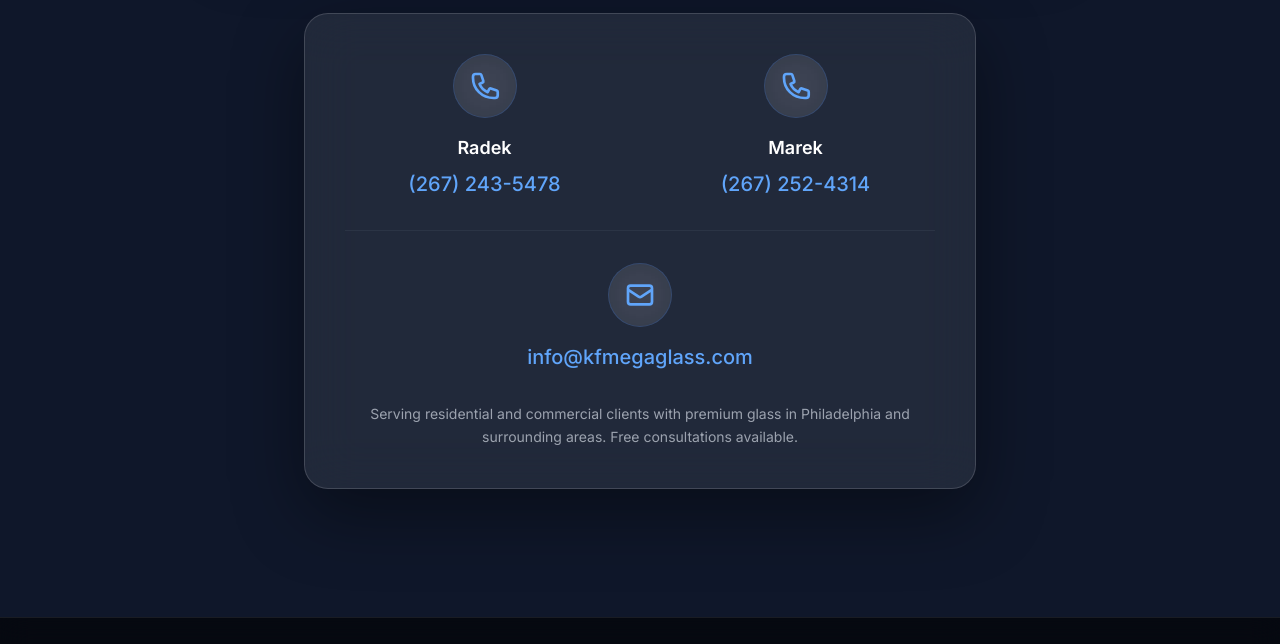
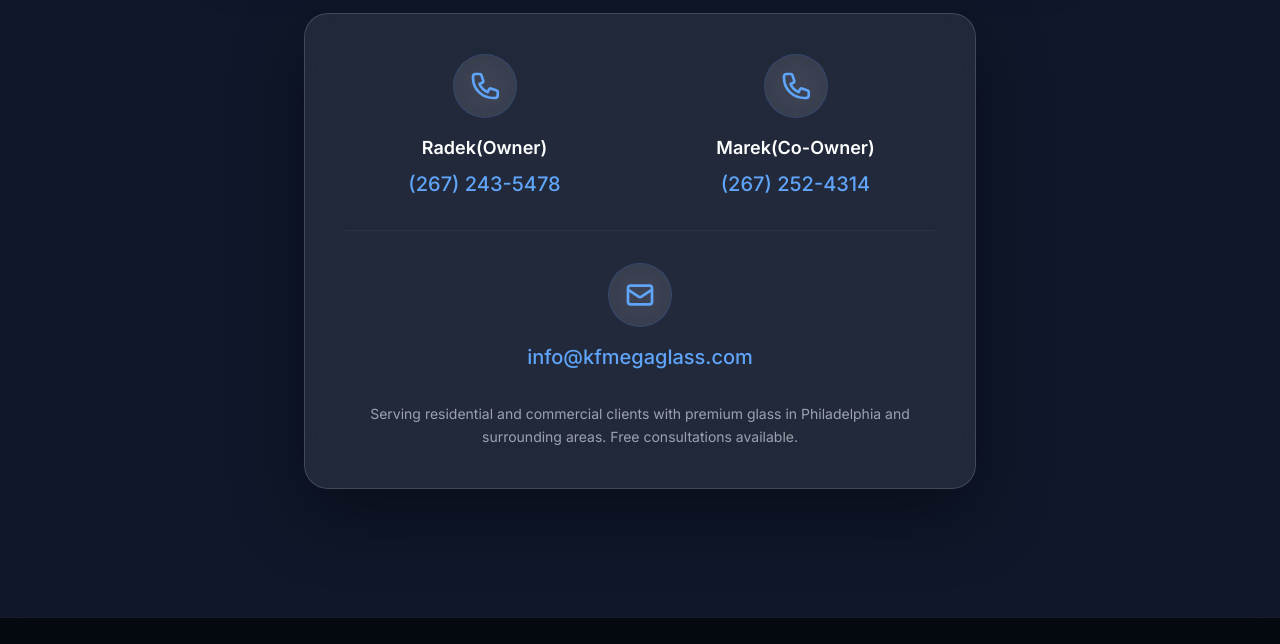
Before and after one commit to polskapeeps/KFMegaGlass-web-preview, a plain HTML site: page index.html in a window 1280 px wide. Shown: the part 4540-5184 px from the top of the page. Drawn offline with nearby package versions, Linux system fonts and the light colour scheme.

Commit message:
Adds owner titles to team member names for clarity

```diff
--- a/index.html
+++ b/index.html
@@ -734,7 +734,9 @@
                       ></path>
                     </svg>
                   </div>
-                  <h3 class="text-lg font-semibold text-white mb-2">Radek</h3>
+                  <h3 class="text-lg font-semibold text-white mb-2">
+                    Radek(Owner)
+                  </h3>
                   <a
                     href="tel:2672435478"
                     class="text-blue-400 hover:text-blue-300 text-xl font-medium transition-colors duration-200"
@@ -761,7 +763,9 @@
                       ></path>
                     </svg>
                   </div>
-                  <h3 class="text-lg font-semibold text-white mb-2">Marek</h3>
+                  <h3 class="text-lg font-semibold text-white mb-2">
+                    Marek(Co-Owner)
+                  </h3>
                   <a
                     href="tel:2672524314"
                     class="text-blue-400 hover:text-blue-300 text-xl font-medium transition-colors duration-200"
```
